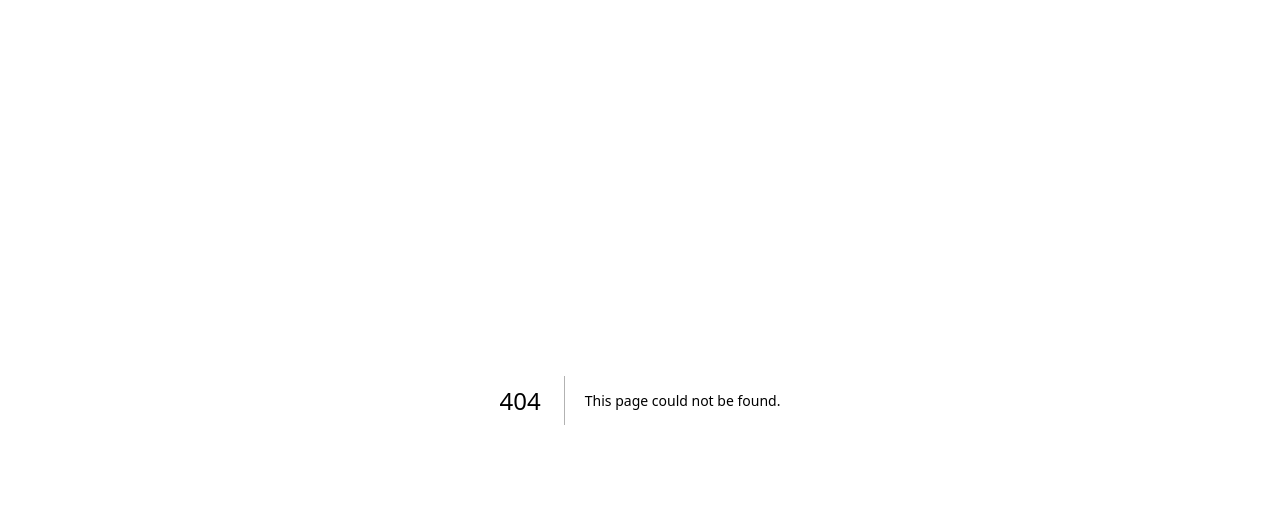
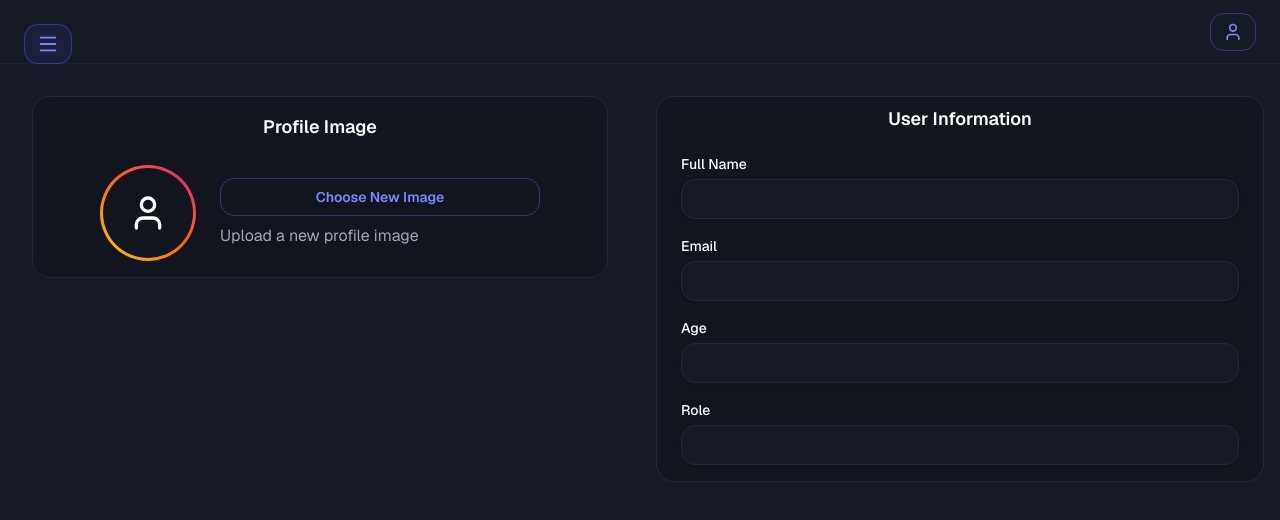
Before and after one commit to homow/live-bid, a Next.js app in the folder clients/web/: page /dashboard/setting in a window 1280 px wide. Before the commit this address had no page. Shown: the top 520 px of the page. Built offline with nearby package versions, Linux system fonts and the light colour scheme.

Commit message:
add rout setting in dashboard

```diff
--- /dev/null
+++ b/clients/web/src/app/(dashboard)/dashboard/setting/page.tsx
@@ -0,0 +1,13 @@
+
+import Settings from "@/featuer/Dashboard/DashboardSetting/Settings";
+const Setting =()=>  {
+
+        return (
+            <div>
+            <Settings/>
+            </div>
+        );
+    }
+
+
+export default Setting;
```
